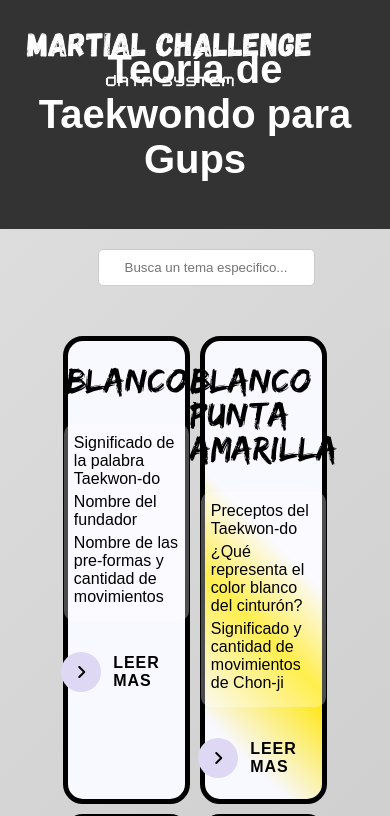
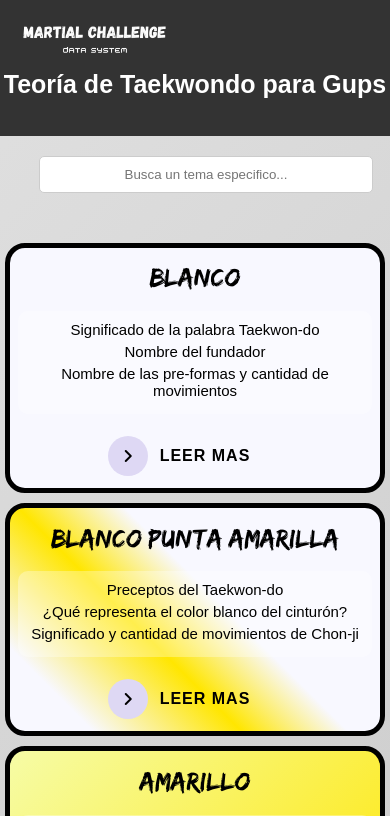
Before and after one commit to mausanabria/teoria, a plain HTML site: page index.html in a window 390 px wide. Shown: the top 816 px of the page. Drawn offline with Linux system fonts and the light colour scheme; files whose address does not match are found by name.

Commit message:
Add files via upload

```diff
--- a/styles.css
+++ b/styles.css
@@ -99,7 +99,7 @@ header .logo img {
 .section {
     display: flex;
     flex-direction: column;
-    width: 30%;
+    width: 40%;
     border-width: 5px;
     border-style: solid;
     border-color: black;
@@ -112,6 +112,7 @@ header .logo img {
 .resumen{
     margin: 0;
     margin-bottom: 5px;
+    text-align: center;
 }
 
 .subtitulo{
@@ -247,3 +248,37 @@ header .logo img {
 .btn:hover >.text{
     color: black;
 }
+
+
+
+@media (max-width: 768px) {
+
+
+    header .logo img{
+        width: 150px;
+        margin-top: 0;
+    }
+
+    header h1{
+        font-size: 25px;
+        margin-top: 50px;
+    }
+
+    .search-container {
+        width: 80%;
+    }
+
+    .subtitulo{
+        font-size: 15px;
+    }
+
+
+    .section{
+        width: 95%;
+    }
+
+    .resumen{
+font-size: 15px;
+    }
+
+}
```
